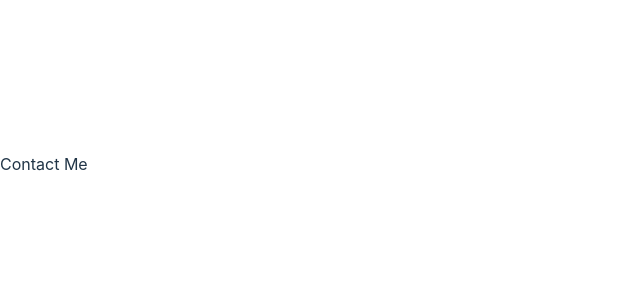
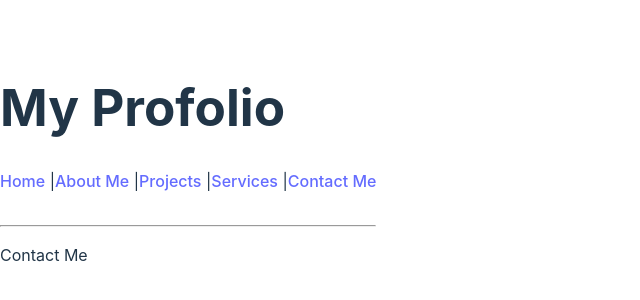
Before and after one commit to gavinlikewind/COMP229SEC002W24_LabAssignment1, a React (Vite) app in the folder LabAssignment1/: page /contactme in a window 1280 px wide. Shown: the part 236-536 px from the top of the page, without its empty margins (0-640 px from the left). Built offline with nearby package versions, Linux system fonts and the light colour scheme.

Commit message:
add Navigation Bar - add Layout.jsx - import Layout in MainRouter

```diff
--- a/LabAssignment1/MainRouters.jsx
+++ b/LabAssignment1/MainRouters.jsx
@@ -5,10 +5,12 @@ import AboutMe from "./pages/AboutMe ";
 import Projects from "./pages/Projects";
 import Services from "./pages/Services";
 import ContactMe from "./pages/ContactMe";
+import Layout from "./pages/Layout";
 
 const MainRouter = () => {
     return (
         <div>
+            <Layout />
             <Routes>
                 <Route extact path="/" element={<Home />} />
                 <Route extact path="aboutme" element={<AboutMe />} />
--- /dev/null
+++ b/LabAssignment1/pages/Layout.jsx
@@ -0,0 +1,19 @@
+import React from "react";
+import { Link } from "react-router-dom";
+
+export default function Layout(){
+    return(
+        <>
+            <h1>My Profolio</h1>
+            <nav>
+                <Link to="/">Home</Link> |
+                <Link to="aboutme">About Me</Link> |
+                <Link to="projects">Projects</Link> |
+                <Link to="Services">Services</Link> |
+                <Link to="contactme">Contact Me</Link>
+            </nav>
+            <br />
+            <hr />
+        </>
+    );
+}
```
